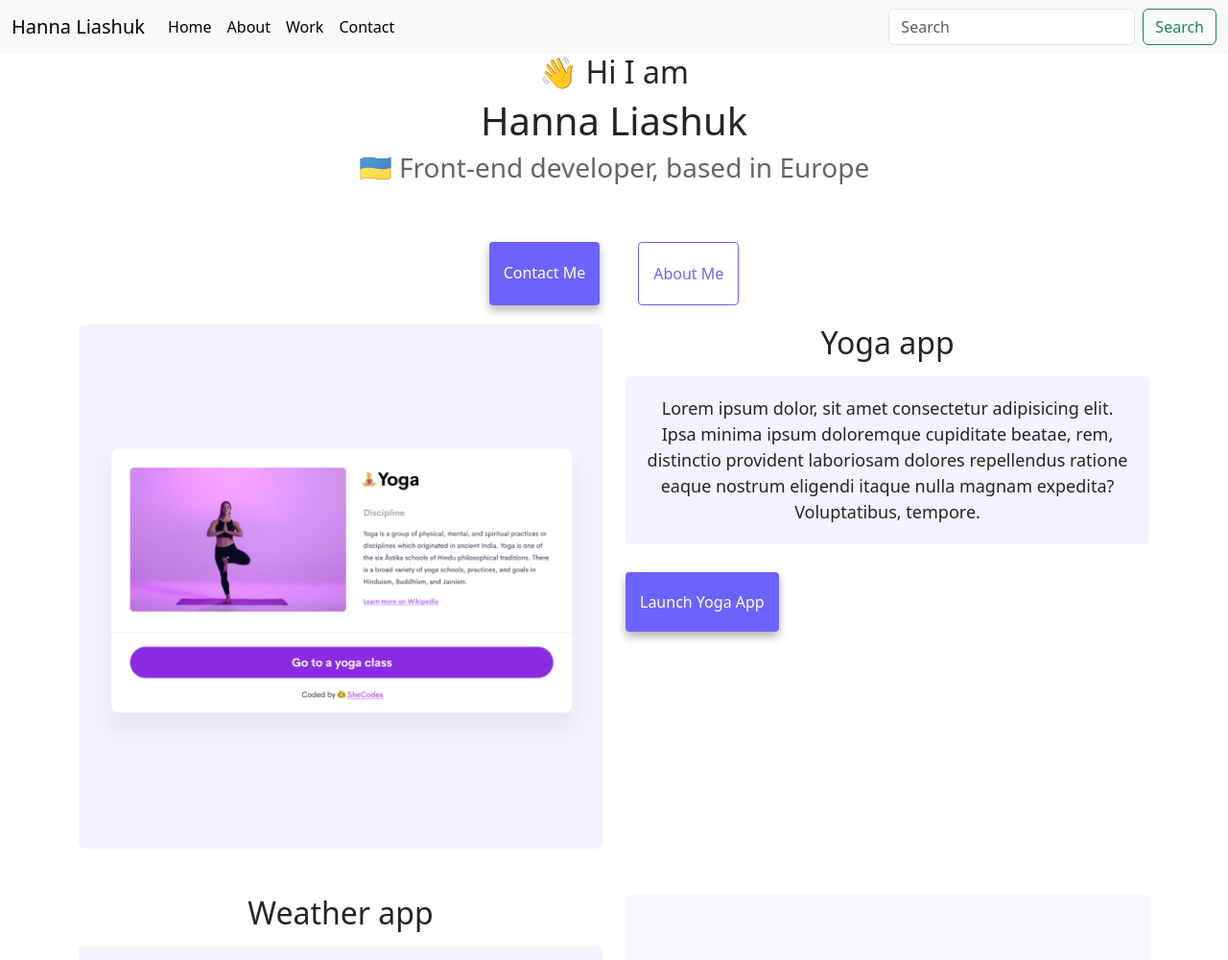
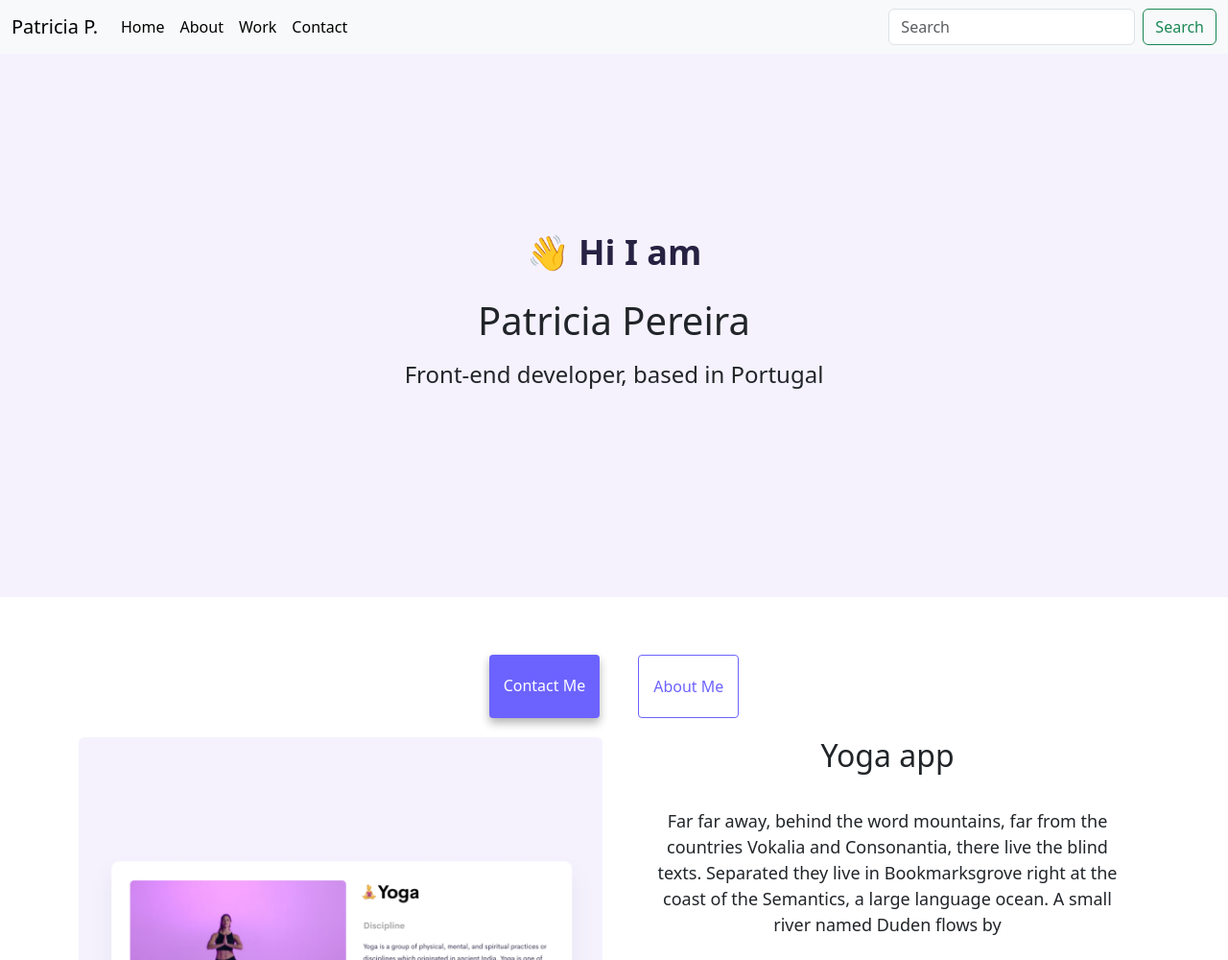
Before and after one commit to hanna-8l/About-me, a website: page index.html in a window 1280 px wide. Shown: the top 1000 px of the page at 96% size. Drawn offline with nearby package versions, Linux system fonts and the light colour scheme.

Commit message:
seo optimization

```diff
--- a/index.html
+++ b/index.html
@@ -4,7 +4,7 @@
     <meta charset="UTF-8" />
     <meta http-equiv="X-UA-Compatible" content="IE=edge" />
     <meta name="viewport" content="width=device-width, initial-scale=1.0" />
-    <title>Hanna Liashuk</title>
+    <title>Front-end developer - Patricia Pereira</title>
     <link rel="stylesheet" href="style.css" />
     <link
       href="https://cdn.jsdelivr.net/npm/bootstrap@5.3.2/dist/css/bootstrap.min.css"
@@ -17,11 +17,15 @@
       integrity="sha384-C6RzsynM9kWDrMNeT87bh95OGNyZPhcTNXj1NW7RuBCsyN/o0jlpcV8Qyq46cDfL"
       crossorigin="anonymous"
     ></script>
+    <script
+      src="https://kit.fontawesome.com/bc2042c16e.js"
+      crossorigin="anonymous"
+    ></script>
   </head>
   <body>
     <nav class="navbar navbar-expand-lg bg-body-tertiary">
       <div class="container-fluid">
-        <a class="navbar-brand" href="index.html">Hanna Liashuk</a>
+        <a class="navbar-brand" href="index.html">Patricia P.</a>
         <button
           class="navbar-toggler"
           type="button"
@@ -73,9 +77,12 @@
         </div>
       </div>
     </nav>
-    <h2>👋 Hi I am</h2>
-    <h1>Hanna Liashuk</h1>
-    <h3>🇺🇦 Front-end developer, based in Europe</h3>
+    <div class="hero">
+      <p>👋 Hi I am</p>
+      <h1>Patricia Pereira</h1>
+      <h2 class="mb-5">Front-end developer, based in Portugal</h2>
+    </div>
+
     <div class="navigation-links">
       <a href="about.html#contact" class="contact-link">Contact me</a>
       <a href="about.html" class="about-link">About me</a>
@@ -88,10 +95,10 @@
         <div class="col-md-6">
           <h2 class="mb-3">Yoga app</h2>
           <p>
-            Lorem ipsum dolor, sit amet consectetur adipisicing elit. Ipsa
-            minima ipsum doloremque cupiditate beatae, rem, distinctio provident
-            laboriosam dolores repellendus ratione eaque nostrum eligendi itaque
-            nulla magnam expedita? Voluptatibus, tempore.
+            Far far away, behind the word mountains, far from the countries
+            Vokalia and Consonantia, there live the blind texts. Separated they
+            live in Bookmarksgrove right at the coast of the Semantics, a large
+            language ocean. A small river named Duden flows by
           </p>
           <div class="mt-5">
             <a href="#" class="primary-link">Launch Yoga App</a>
--- a/style.css
+++ b/style.css
@@ -30,14 +30,30 @@ h3 {
 }
 
 p {
-  background: var(--secondary-color);
   padding: 20px;
   border-radius: 4px;
   font-size: 18px;
   line-height: 1.5;
   text-align: center;
 }
+.hero {
+  background: var(--secondary-color);
+  text-align: center;
+  padding: 160px 20px;
+}
 
+.hero p {
+  font-size: 36px;
+  font-weight: bold;
+  margin: 0;
+  color: #272142;
+}
+.hero h2 {
+  font-family: var(--heading-font-family);
+  font-weight: normal;
+  line-height: 2;
+  font-size: 24px;
+}
 .navigation-links {
   display: flex;
   margin-top: 40px;
```
Also changed, not shown: about.html (+7 -3 lines), contact.html (+6 -2 lines), projects.html (+26 -6 lines).
